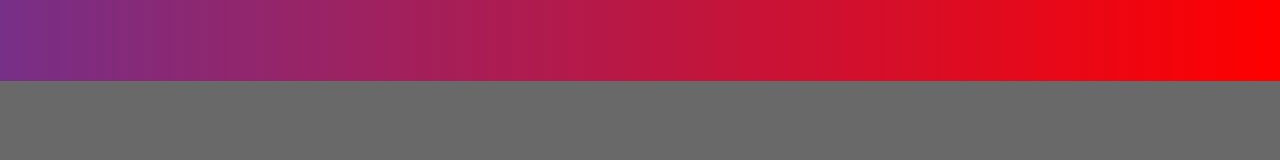
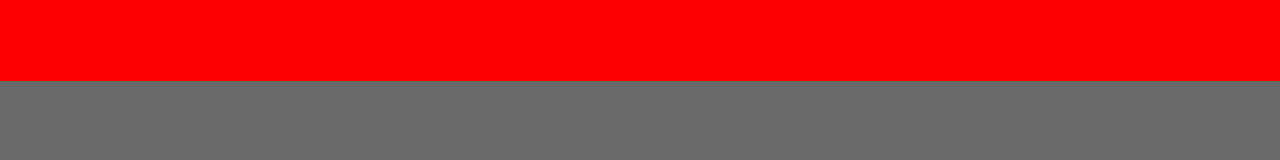
Before and after one commit to Caua-Wolrker/SITEMACAD, a plain HTML site: page index.html in a window 1280 px wide. Drawn offline with Linux system fonts and the light colour scheme.

Commit message:
Update style.css

```diff
--- a/style.css
+++ b/style.css
@@ -8,7 +8,7 @@
     position: absolute;
     width: 100%;
     height: 81px;
-    background: linear-gradient(to left,  red, #772f87);
+    background: linear-gradient(to left,  red, red);
 }
 
 @media (max-width: 768px) {
```
